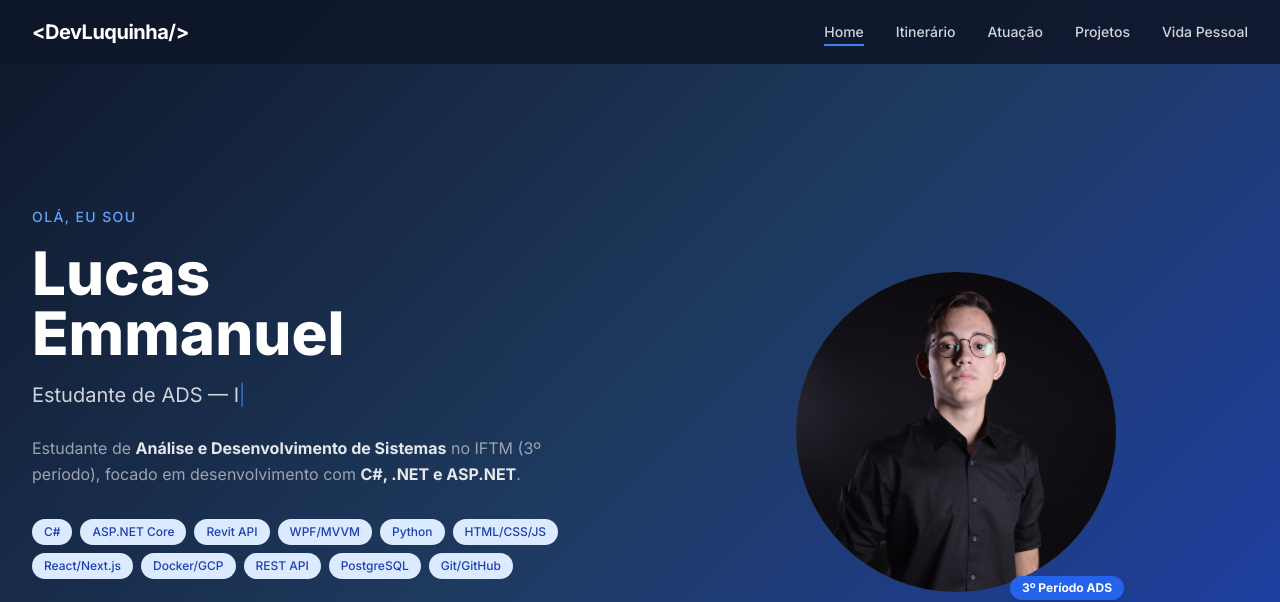
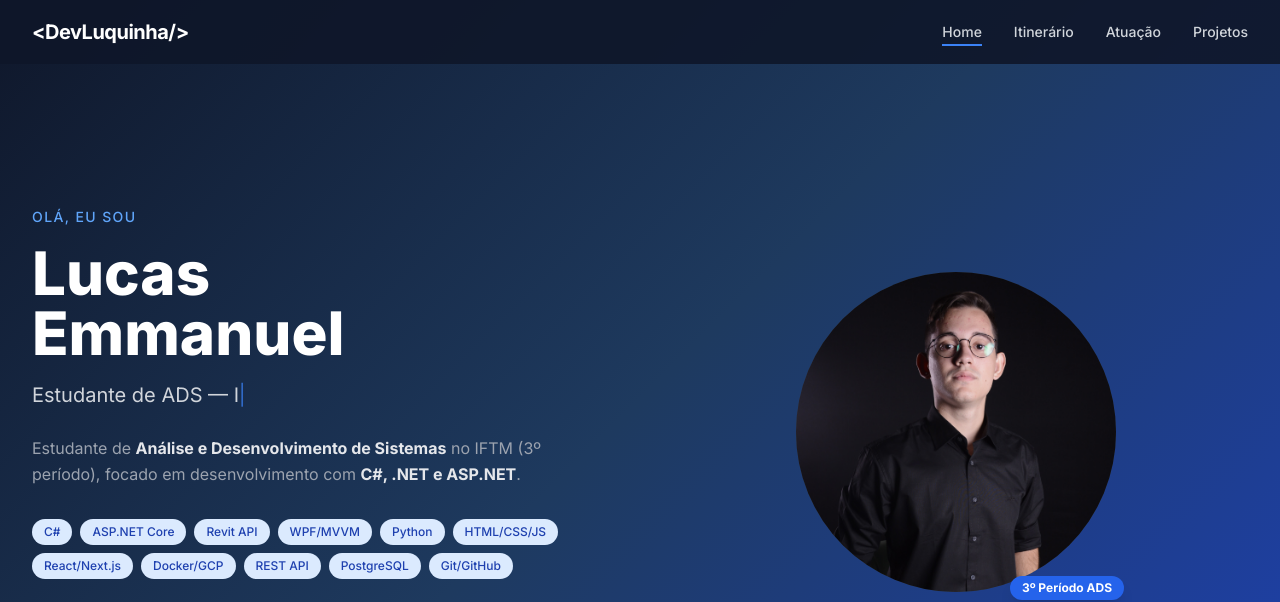
Before and after one commit to DevLuquinha/lucas-personal-simple-website, a plain HTML site: page index.html in a window 1280 px wide. Shown: the top 602 px of the page. Drawn offline with nearby package versions, Linux system fonts and the light colour scheme.

Commit message:
Remove the personal link in header

```diff
--- a/index.html
+++ b/index.html
@@ -72,8 +72,6 @@
                         class="nav-link text-gray-300 hover:text-white text-sm font-medium">Itinerário</a>
                     <a href="#atuacao" class="nav-link text-gray-300 hover:text-white text-sm font-medium">Atuação</a>
                     <a href="#projetos" class="nav-link text-gray-300 hover:text-white text-sm font-medium">Projetos</a>
-                    <a href="#vida-pessoal" class="nav-link text-gray-300 hover:text-white text-sm font-medium">Vida
-                        Pessoal</a>
                 </div>
 
                 <!-- Botão Mobile (Hamburger) -->
```
